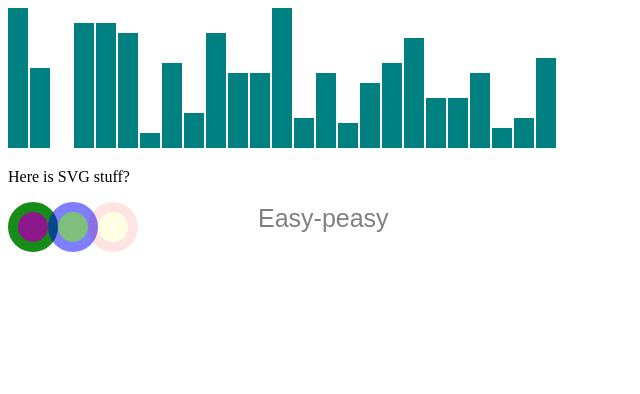
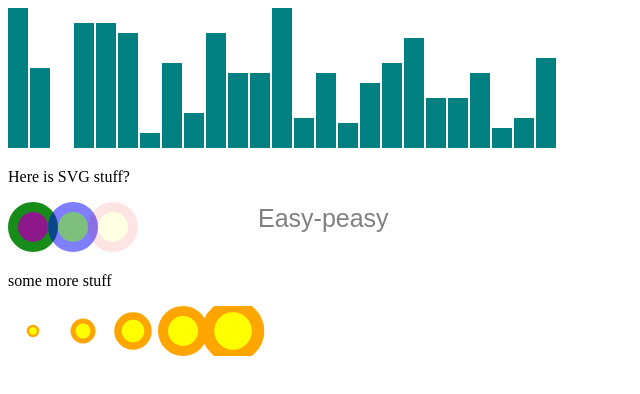
Before and after one commit to carpetofgreenness/playing-with-d3, a plain HTML site: page index.html in a window 1280 px wide. Shown: the whole page, without its empty margins (0-640 px from the left). Drawn offline with Linux system fonts and the light colour scheme.

Commit message:
created svg with data

```diff
--- a/index.html
+++ b/index.html
@@ -41,5 +41,36 @@
 			<circle cx="105" cy="25" r="20" fill="yellow"
 			        stroke="red" stroke-width="10"
 			        opacity="0.1"/>
+		</svg>
+		<p>some more stuff</p>
+		<script type="text/javascript">
+			//Width and height
+			var w = 500;
+			var h = 50;
+
+			var svg = d3.select("body")
+            .append("svg")
+            .attr("width", w)   // <-- Here
+            .attr("height", h); // <-- and here!
+
+            var dataset = [ 5, 10, 15, 20, 25 ];
+
+            var circles = svg.selectAll("circle")
+			    .data(dataset)
+			    .enter()
+			    .append("circle");
+
+			circles.attr("cx", function(d, i) {
+	            return (i * 50) + 25;
+	        })
+		       .attr("cy", h/2)
+		       .attr("r", function(d) {
+		            return d;
+	    	}).attr("fill", "yellow")
+				.attr("stroke", "orange")
+				.attr("stroke-width", function(d) {
+			    	return d/2;
+			});
+		</script>
     </body>
 </html>
```
